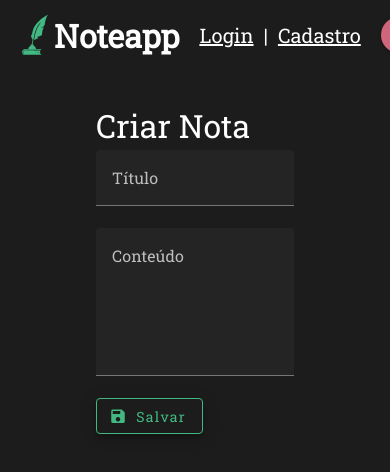
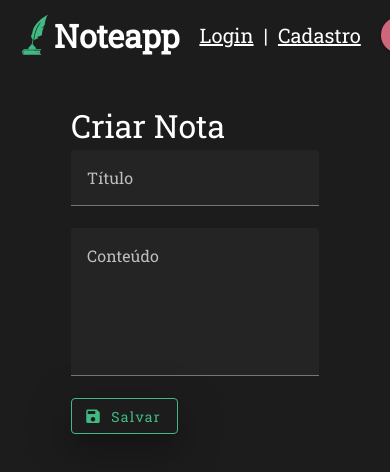
Before and after one commit to amonn3/noteapp-front, a Vue app: page /create-note in a window 390 px wide. Shown: the top 472 px of the page. Built offline with nearby package versions, Linux system fonts and the light colour scheme; no server answers.

Commit message:
style: improve CreateNoteView layout and responsiveness

```diff
--- a/src/views/CreateNoteView.vue
+++ b/src/views/CreateNoteView.vue
@@ -12,7 +12,7 @@
         color="primary"
         variant="outlined"
         prepend-icon="mdi-content-save"
-        class="elevation-6 text-none"
+        class="elevation-24 text-none"
         rounded="small"
         block
         @click="saveNote"
@@ -74,10 +74,12 @@ export default {
 .create-note-container {
   display: flex;
   flex-direction: column;
-  padding: 0 6rem;
   margin-top: 2rem;
   margin-bottom: 2rem;
   font-family: "Roboto Slab";
+  width: 80%;
+  margin: 0 auto;
+  padding: 2rem;
 }
 
 .create-note-title {
```
